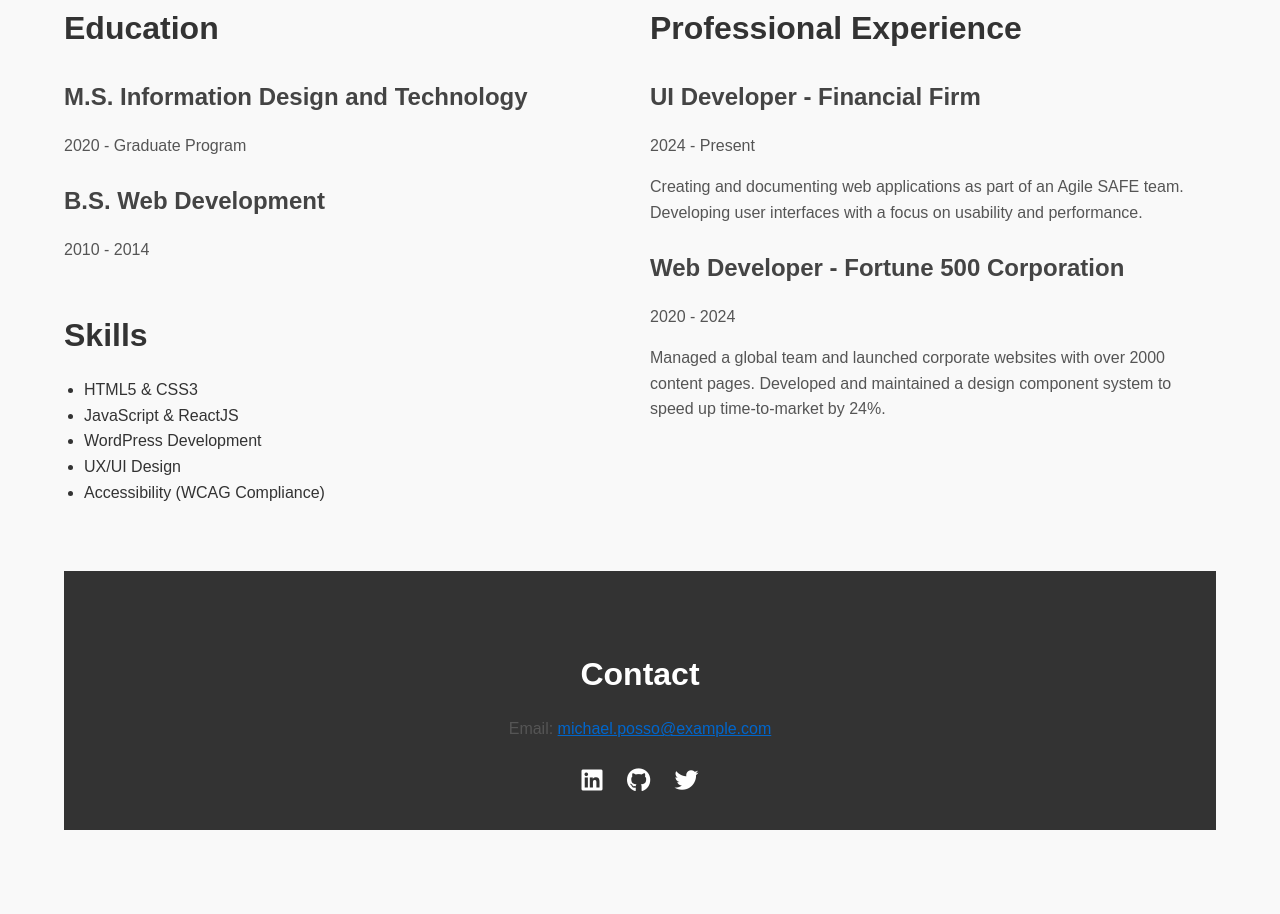
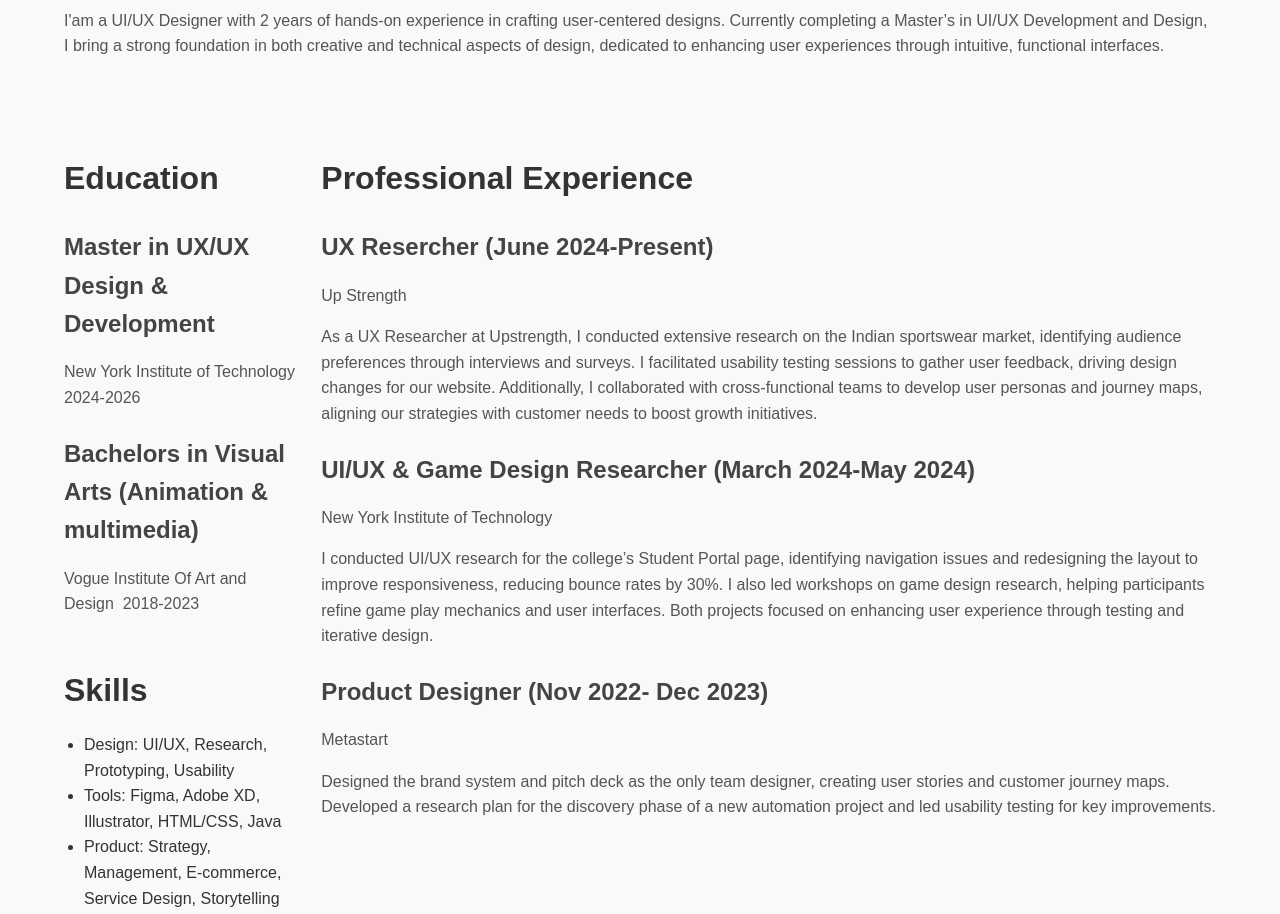
Before and after one commit to aphalswa/Resume2024, a plain HTML site: page index.html in a window 1280 px wide. Shown: the part 707-1621 px from the top of the page. Before the commit the page ends 1537 px from the top, so only its background shows below. Drawn offline with Linux system fonts and the light colour scheme.

Commit message:
Update index.html

```diff
--- a/index.html
+++ b/index.html
@@ -1,4 +1,4 @@
-<!DOCTYPE html>
+   w<!DOCTYPE html>
 <html lang="en">
 <head>
     <script async src="https://www.googletagmanager.com/gtag/js?id=G-JL21TWJS6L"></script>
@@ -12,14 +12,14 @@
 
     <meta charset="UTF-8">
     <meta name="viewport" content="width=device-width, initial-scale=1.0">
-    <title>Michael Posso - Resume</title>
+    <title>Aditi Phalswal - Resume</title>
     <link rel="stylesheet" href="css/styles.css">
 </head><link rel="stylesheet" href="https://cdnjs.cloudflare.com/ajax/libs/font-awesome/6.6.0/css/all.min.css" integrity="sha512-Kc323vGBEqzTmouAECnVceyQqyqdsSiqLQISBL29aUW4U/M7pSPA/gEUZQqv1cwx4OnYxTxve5UMg5GT6L4JJg==" crossorigin="anonymous" referrerpolicy="no-referrer" />
 <body>
     <header class="header">
         <div class="container">
-            <h1>Michael Posso</h1>
-            <p>UI Developer & Educator</p>
+            <h1>Aditi Phalswal</h1>
+            <p>UI/UX Designer</p>
         </div>
     </header>
 
@@ -36,10 +36,10 @@
     <main class="container">
         <section id="about" class="about">
             <div class="about-content">
-                <img src="images/profile.jpg" alt="Michael Posso" class="profile-image">
+                <img src="images/profile.jpg" alt="Aditi Phalswal" class="profile-image">
                 <div class="about-text">
                     <h2>About Me</h2>
-                    <p>I am a passionate UI developer and educator with over 10 years of experience in web development, UX/UI design, and education. Currently, I teach and develop courses at the undergraduate and graduate levels and work on creating modern, accessible, and user-centric web applications.</p>
+                    <p>I'am a UI/UX Designer with 2 years of hands-on experience in crafting user-centered designs. Currently completing a Master’s in UI/UX Development and Design, I bring a strong foundation in both creative and technical aspects of design, dedicated to enhancing user experiences through intuitive, functional interfaces.</p>
                 </div>
             </div>
         </section>
@@ -49,24 +49,26 @@
                 <section id="education" class="education">
                     <h2>Education</h2>
                     <article>
-                        <h3>M.S. Information Design and Technology</h3>
-                        <p>2020 - Graduate Program</p>
+                        <h3>Master in UX/UX Design & Development</h3>
+                        <p>New York Institute of Technology
+2024-2026</p>
                     </article>
                     <article>
-                        <h3>B.S. Web Development</h3>
-                        <p>2010 - 2014</p>
+                        <h3>
+Bachelors in Visual Arts (Animation & multimedia)</h3>
+                        <p>Vogue Institute Of Art and Design
+2018-2023</p>
                     </article>
                 </section>
 
                 <section id="skills" class="skills">
                     <h2>Skills</h2>
                     <ul>
-                        <li>HTML5 & CSS3</li>
-                        <li>JavaScript & ReactJS</li>
-                        <li>WordPress Development</li>
-                        <li>UX/UI Design</li>
-                        <li>Accessibility (WCAG Compliance)</li>
-                    </ul>
+                        <li>Design: UI/UX, Research, Prototyping, Usability</li>
+                        <li>Tools: Figma, Adobe XD, Illustrator, HTML/CSS, Java</li>
+                        <li>Product: Strategy, Management, E-commerce, Service Design, Storytelling</li>
+
+                   </ul>
                 </section>
             </div>
 
@@ -74,14 +76,23 @@
                 <section id="experience" class="experience">
                     <h2>Professional Experience</h2>
                     <article>
-                        <h3>UI Developer - Financial Firm</h3>
-                        <p>2024 - Present</p>
-                        <p>Creating and documenting web applications as part of an Agile SAFE team. Developing user interfaces with a focus on usability and performance.</p>
+                        <h3>UX Resercher (June 2024-Present)</h3>
+                        <p>Up Strength</p>
+                        <p>As a UX Researcher at Upstrength, I conducted extensive research on the Indian sportswear market, identifying audience preferences through interviews and surveys. I facilitated usability testing sessions to gather user feedback, driving design changes for our website. Additionally, I collaborated with cross-functional teams to develop user personas and journey maps, aligning our strategies with customer needs to boost growth initiatives.</p>
                     </article>
                     <article>
-                        <h3>Web Developer - Fortune 500 Corporation</h3>
-                        <p>2020 - 2024</p>
-                        <p>Managed a global team and launched corporate websites with over 2000 content pages. Developed and maintained a design component system to speed up time-to-market by 24%.</p>
+                        <h3>
+UI/UX & Game Design Researcher  (March 2024-May 2024)</h3>
+                        <p>New York Institute of Technology</p>
+                        <p>I conducted UI/UX research for the college’s Student Portal page, identifying navigation issues and redesigning the layout to improve responsiveness, reducing bounce rates by 30%. I also led workshops on game design research, helping participants refine game play mechanics and user interfaces. Both projects focused on enhancing user experience through testing and iterative design.
+</p>
+                    </article>
+                <h3>
+Product Designer (Nov 2022- Dec 2023)</h3>
+                        <p>Metastart</p>
+                        <p>Designed the brand system and pitch deck as the only team designer, creating user stories and customer journey maps.
+Developed a research plan for the discovery phase of a new automation project and led usability testing for key improvements.
+</p>
                     </article>
                 </section>
             </div>
@@ -90,11 +101,11 @@
 
     <footer class="footer container">
         <h2>Contact</h2>
-        <p>Email: <a href="mailto:michael.posso@example.com">michael.posso@example.com</a></p>
+        <p>Email: <a href="mailto:aditi.phalswal516@gmail.com">aditi.phalswal516@gmail.com</a></p>
         <div class="social-media">
-            <a href="https://linkedin.com" target="_blank"><i class="fab fa-linkedin"></i></a>
-            <a href="https://github.com" target="_blank"><i class="fab fa-github"></i></a>
-            <a href="https://twitter.com" target="_blank"><i class="fab fa-twitter"></i></a>
+            <a href=https://www.linkedin.com/in/aditi-phalswal-99245120b/</i></a>
+            <a href=https://github.com/aphalswa</i></a>
+
         </div>
     </footer>
 </body>
```
